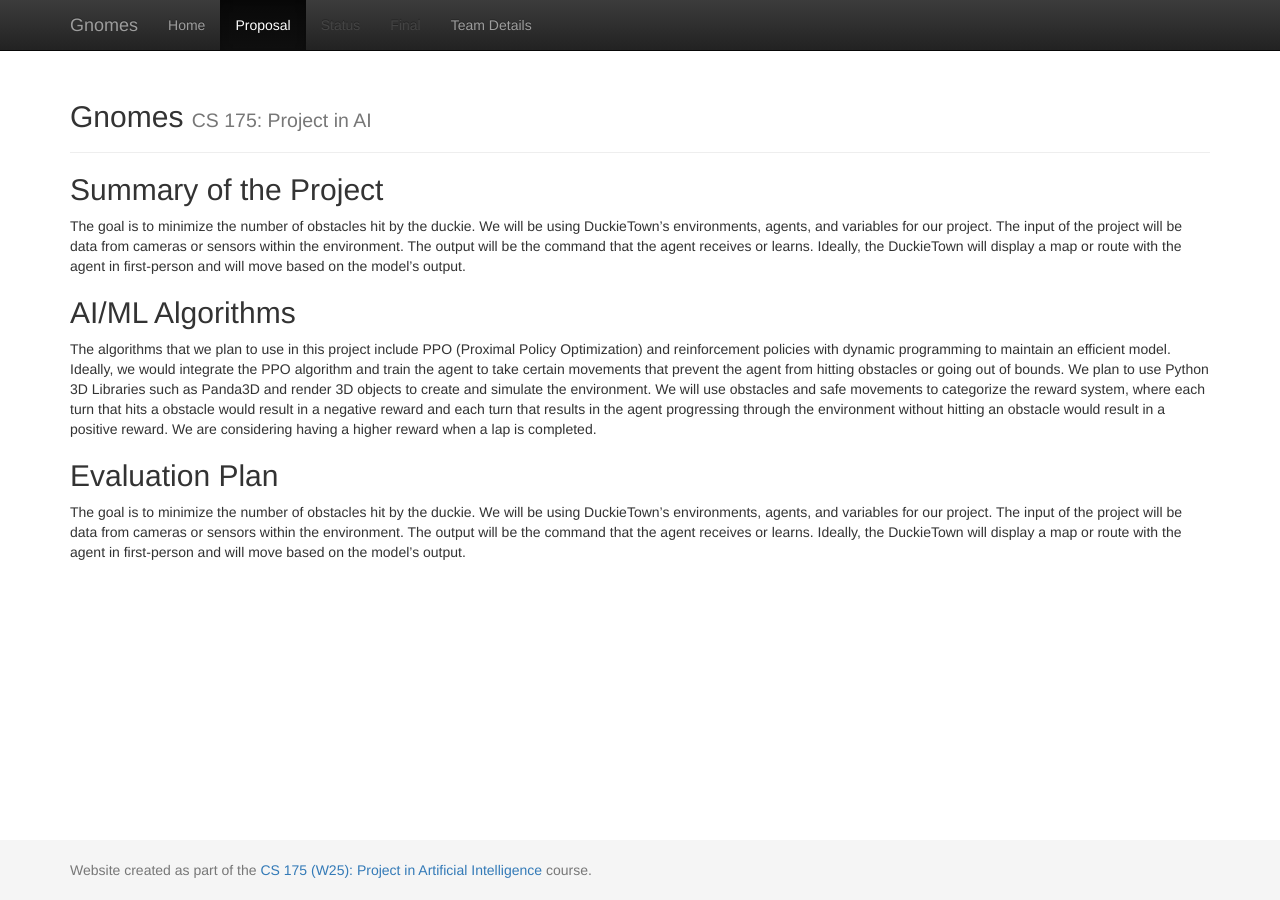
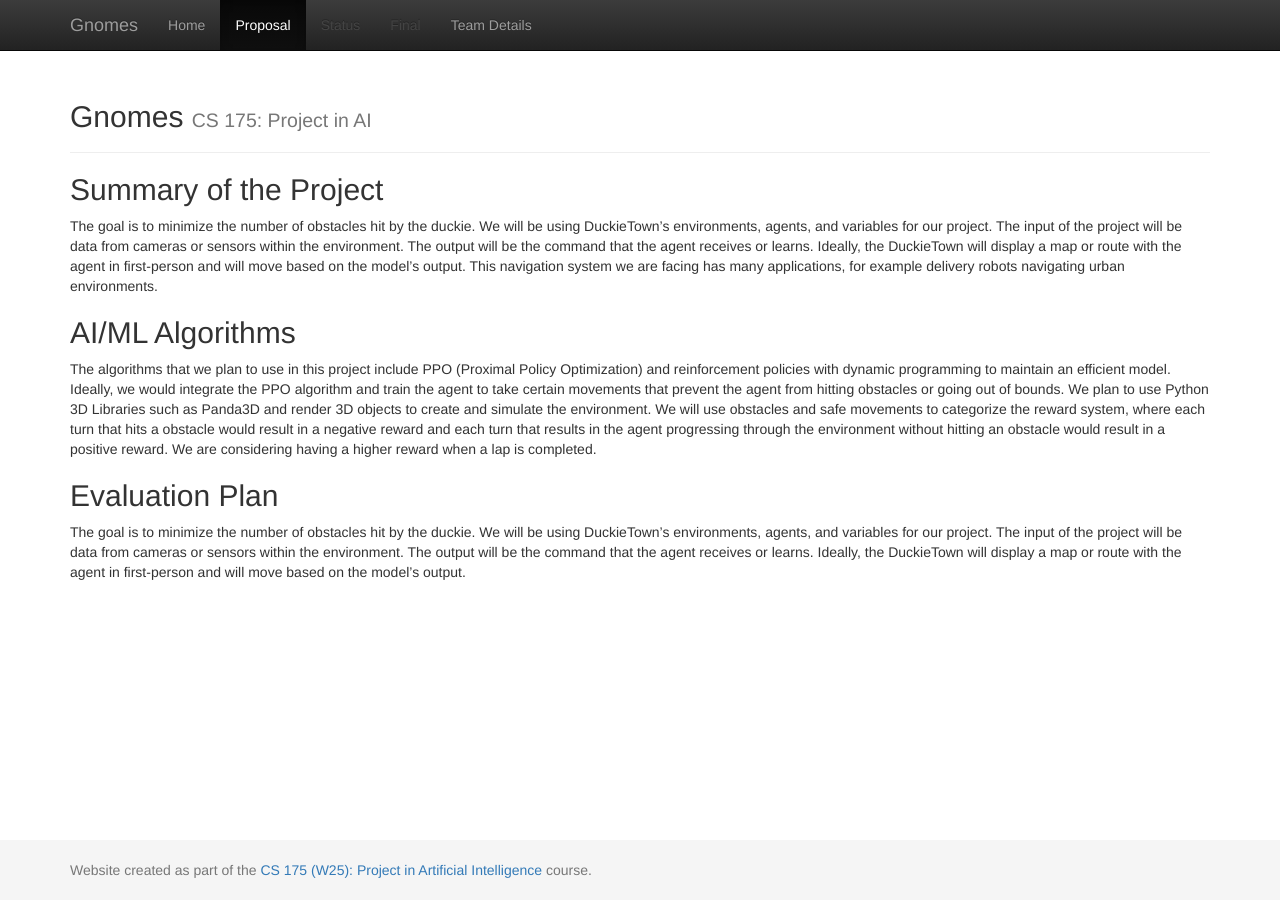
Before and after one commit to TheYeetMeister/Gnohms, a Jekyll site: the page built from docs/proposal.md, in a window 1280 px wide. Built offline with Jekyll 4.4.1, drawn with Linux system fonts in a browser that asks for light colours.

Commit message:
Update proposal.md

```diff
--- a/docs/proposal.md
+++ b/docs/proposal.md
@@ -4,7 +4,7 @@ title: Proposal
 ---
 
 ## Summary of the Project
-The goal is to minimize the number of obstacles hit by the duckie. We will be using DuckieTown’s environments, agents, and variables for our project. The input of the project will be data from cameras or sensors within the environment. The output will be the command that the agent receives or learns. Ideally, the DuckieTown will display a map or route with the agent in first-person and will move based on the model’s output.
+The goal is to minimize the number of obstacles hit by the duckie. We will be using DuckieTown’s environments, agents, and variables for our project. The input of the project will be data from cameras or sensors within the environment. The output will be the command that the agent receives or learns. Ideally, the DuckieTown will display a map or route with the agent in first-person and will move based on the model’s output. This navigation system we are facing has many applications, for example delivery robots navigating urban environments.
 ## AI/ML Algorithms
 The algorithms that we plan to use in this project include PPO (Proximal Policy Optimization) and reinforcement policies with dynamic programming to maintain an efficient model. Ideally, we would integrate the PPO algorithm and train the agent to take certain movements that prevent the agent from hitting obstacles or going out of bounds. We plan to use Python 3D Libraries such as Panda3D and render 3D objects to create and simulate the environment. We will use obstacles and safe movements to categorize the reward system, where each turn that hits a obstacle would result in a negative reward and each turn that results in the agent progressing through the environment without hitting an obstacle would result in a positive reward. We are considering having a higher reward when a lap is completed.
 ## Evaluation Plan
```
